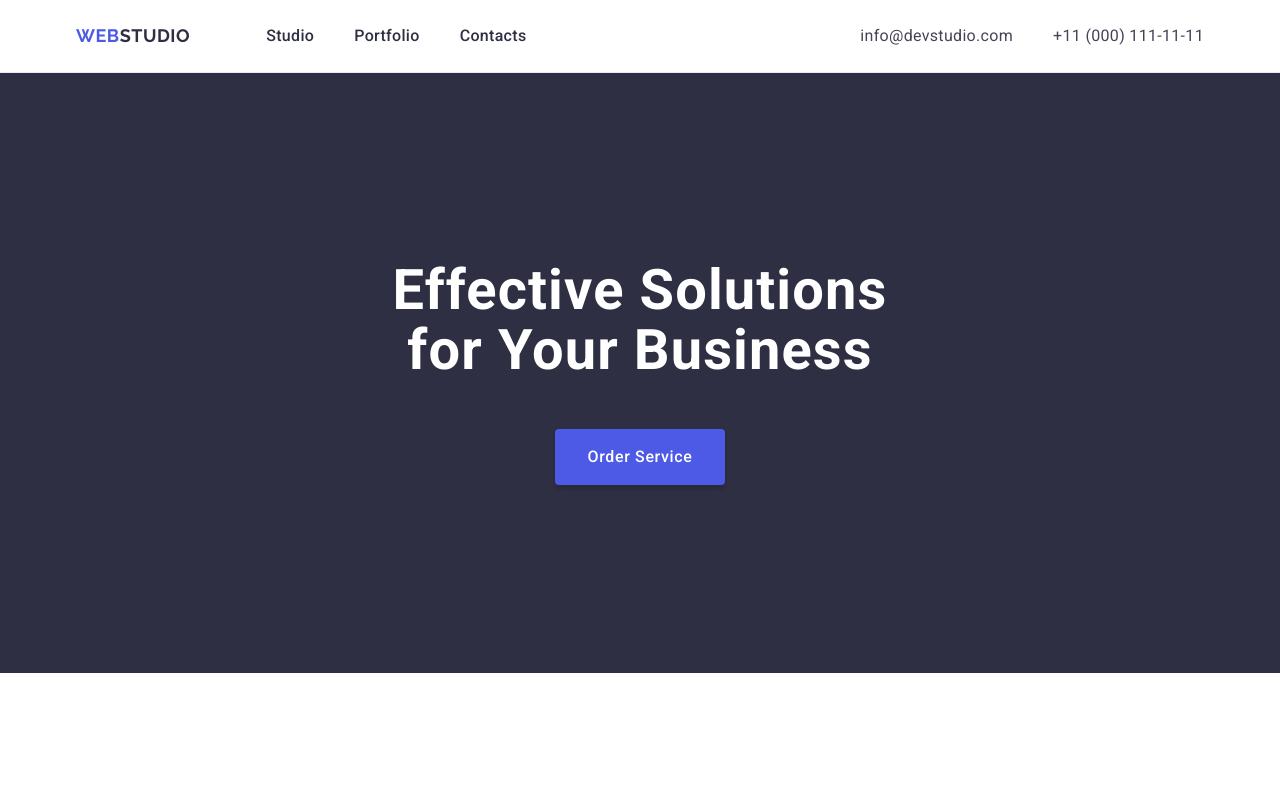
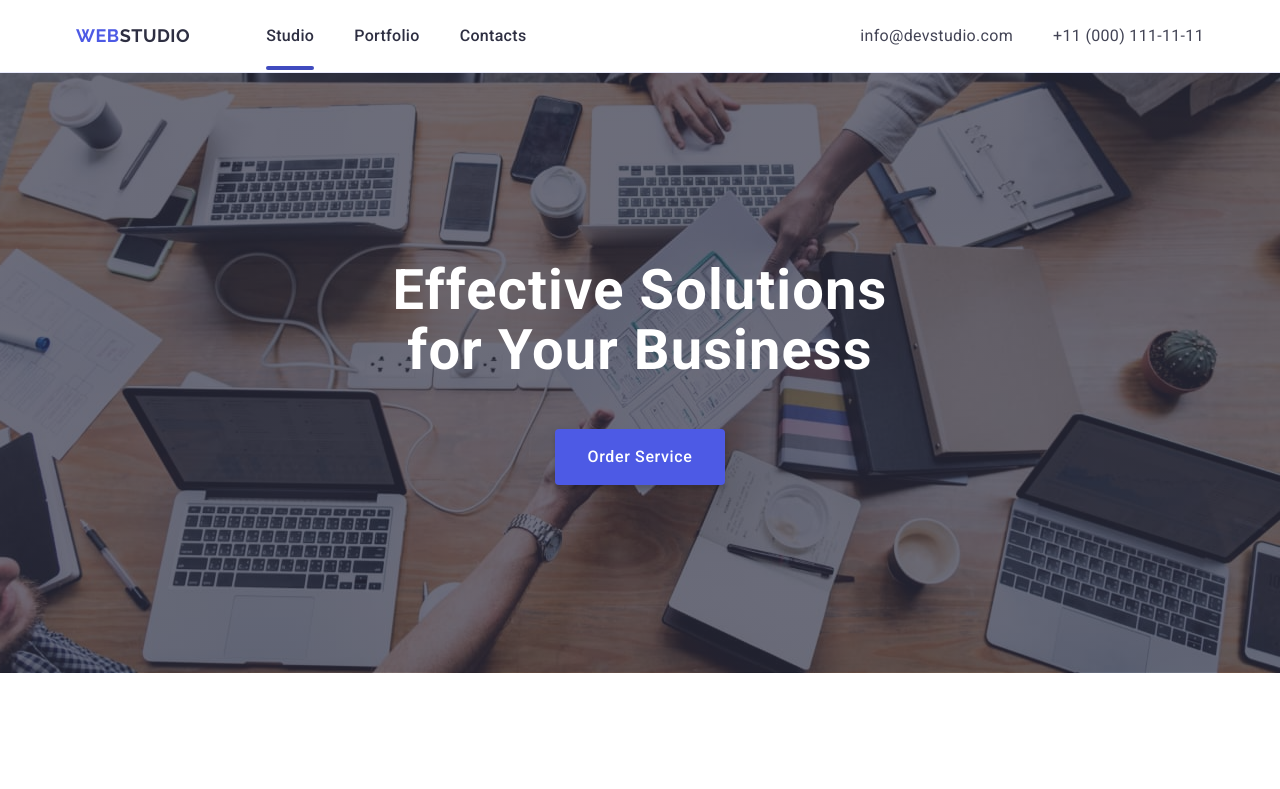
Before and after one commit to NikolayIvanchenko/goit-markup-hw-04, a plain HTML site: page index.html in a window 1280 px wide. Shown: the top 789 px of the page. Drawn offline with nearby package versions, Linux system fonts and the light colour scheme.

Commit message:
header,hero

```diff
--- a/css/styles.css
+++ b/css/styles.css
@@ -98,6 +98,21 @@ img {
   gap: 40px;
   padding: 24px 0;
 }
+.current {
+  position: relative;
+  color: #404bbf;
+}
+.current::after {
+  content: '';
+  position: absolute;
+  left: 0;
+  bottom: -1px;
+  display: block;
+  width: 100%;
+  height: 4px;
+  border-radius: 2px;
+  background-color: #404bbf;
+}
 
 .list-header::before {
   color: #2e2f42;
@@ -151,7 +166,13 @@ img {
 /* hero */
 .hero-section {
   background-color: #2e2f42;
+  background-image: linear-gradient(to bottom, rgba(46, 47, 66, 0.7), rgba(46, 47, 66, 0.7)),
+    url(../images/hero/people-office.jpg);
+  background-repeat: no-repeat;
+  background-position: center;
   padding: 188px 0;
+  max-width: 1440px;
+  background-size: cover;
 }
 
 .hero-title {
--- a/index.html
+++ b/index.html
@@ -27,7 +27,9 @@
         <nav class="page-nav">
           <a class="header-logo" href="./index.html">Web<span class="accent">Studio</span></a>
           <ul class="list-header list">
-            <li><a class="header-link link" href="./index.html" target="_blank">Studio</a></li>
+            <li>
+              <a class="header-link current link" href="./index.html" target="_blank">Studio</a>
+            </li>
             <li><a class="header-link link" href="" target="_blank">Portfolio</a></li>
             <li><a class="header-link link" href="" target="_blank">Contacts</a></li>
           </ul>
@@ -58,6 +60,7 @@
           <h2 class="visually-hidden">Benefits</h2>
           <ul class="benefits-list list">
             <li class="list-benefits">
+              <img svg() />
               <h3 class="benefits-title">Strategy</h3>
               <p class="benefits-text">
                 Our goal is to identify the business problem to walk away with the perfect and
@@ -65,6 +68,7 @@
               </p>
             </li>
             <li class="list-benefits">
+              <img svg() />
               <h3 class="benefits-title">Punctuality</h3>
               <p class="benefits-text">
                 Bring the key message to the brand's audience for the best price within the shortest
@@ -72,6 +76,7 @@
               </p>
             </li>
             <li class="list-benefits">
+              <img svg() />
               <h3 class="benefits-title">Diligence</h3>
               <p class="benefits-text">
                 Research and confirm brands that present the strongest digital growth opportunities
@@ -79,6 +84,7 @@
               </p>
             </li>
             <li class="list-benefits">
+              <img svg() />
               <h3 class="benefits-title">Technologies</h3>
               <p class="benefits-text">
                 Design practice focused on digital experiences. We bring forth a deep passion for
```
Also changed, not shown: images/benefits-icons-svg/icons.svg.svg (added), images/hero/people-office.jpg (added).
